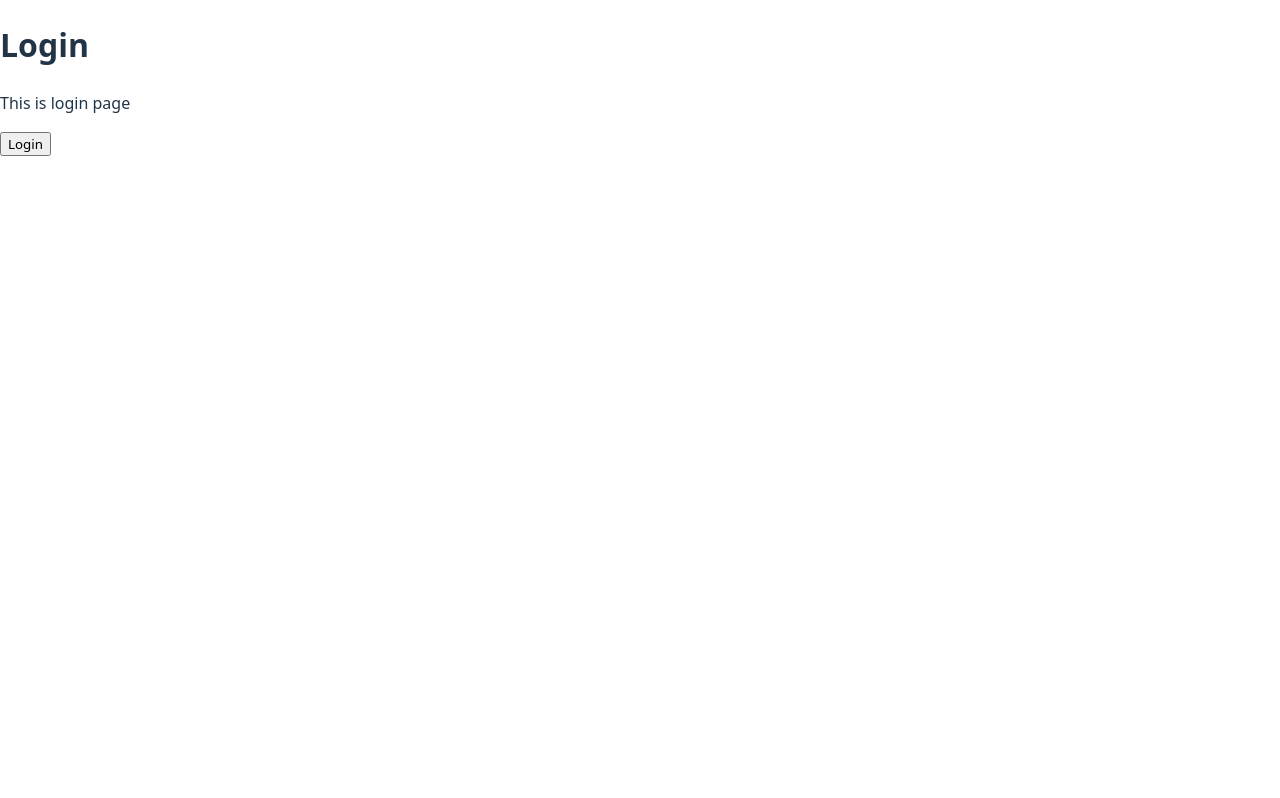
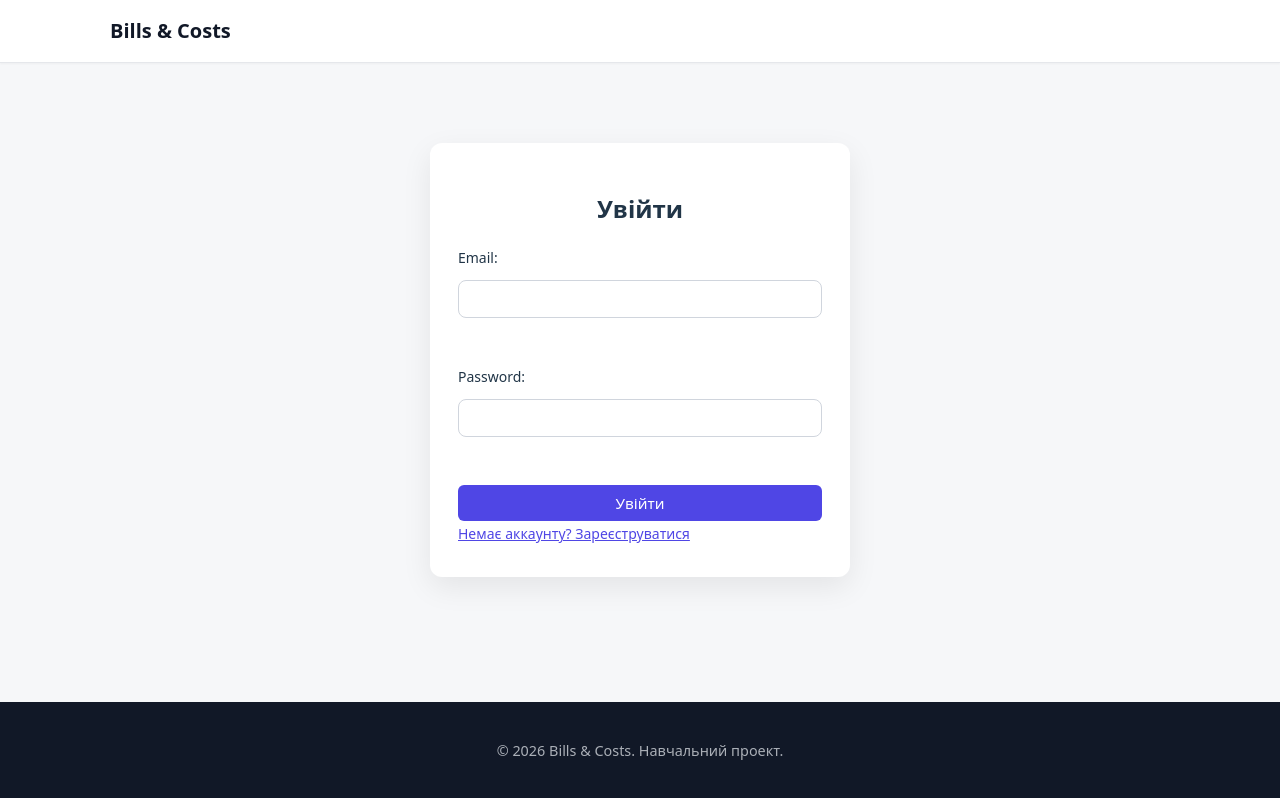
Before and after one commit to Andrii-hn/Utility-costs-tracker, a React (Vite) app: page /login in a window 1280 px wide. Built offline with nearby package versions, Linux system fonts and the light colour scheme.

Commit message:
added styles and update login/registration

```diff
--- a/src/App.jsx
+++ b/src/App.jsx
@@ -2,11 +2,17 @@ import { useState } from 'react'
 import { Route, Routes, Navigate, useNavigate } from 'react-router-dom'
 
 import LandingPage from "./pages/LandingPage/LandingPage"
-import LoginPage from "./pages/LoginPage"
+import LoginPage from "./pages/Auth/LoginPage"
+import RegistrationPage from "./pages/Auth/RegistrationPage"
 import DashboardPage from './pages/DashboardPage'
 import PublicLayout from './components/layout/PublicLayout/PublicLayout'
 
 function App() {
+  const [user, setUser] = useState(() => {
+    const savedUser = localStorage.getItem("user");
+    return savedUser ? JSON.parse(savedUser) : null;
+  })
+
   const [isAuthenticated, setIsAuthenticated] = useState(() => {
     const savedAuth = localStorage.getItem("isAuth")
     return savedAuth === "true"
@@ -18,14 +24,43 @@ function App() {
     navigate("/login");
   }
 
-  const handleLogin = () => {
-    setIsAuthenticated(true)
+  const handleLogin = (email, password) => {
+    const savedUser = localStorage.getItem("user");
+
+    if (!savedUser) {
+      alert("Користувач не знайдений. Зареєструйтесь.");
+      return;
+    }
+
+    const parsedUser = JSON.parse(savedUser);
+
+    if (
+      parsedUser.email !== email ||
+      parsedUser.password !== password
+    ) {
+      alert("Невірний email або пароль");
+      return;
+    }
+
+    localStorage.setItem("isAuth", "true");
+    setUser(parsedUser);
+    setIsAuthenticated(true);
+  }
+
+  const handleRegister = (email, password) => {
+    const newUser = { email, password };
+
+    localStorage.setItem("user", JSON.stringify(newUser))
     localStorage.setItem("isAuth", "true")
+
+    setUser(newUser);
+    setIsAuthenticated(true);
   }
 
   const handleLogout = () => {
+    localStorage.removeItem("isAuth")
+    setUser(null)
     setIsAuthenticated(false)
-    localStorage.removeItem("isAuth", "true")
   }
 
   return (
@@ -36,10 +71,21 @@ function App() {
           </PublicLayout>
         } />
         <Route path="/login" element={
-          (isAuthenticated)
-          ? <Navigate to="/dashboard" />
-          : <LoginPage onLogin={handleLogin} />
-        } />
+          isAuthenticated ? (
+          <Navigate to="/dashboard" />
+          ) : (
+          <PublicLayout>
+            <LoginPage onLogin={handleLogin} />
+          </PublicLayout>
+        )} />
+        <Route path="/register" element={
+          isAuthenticated ? (
+          <Navigate to="/dashboard" />
+          ) : (
+          <PublicLayout>
+            <RegistrationPage onRegister={handleRegister} />
+          </PublicLayout>
+        )} />
         <Route path='/dashboard' element={
           (isAuthenticated)
           ? <DashboardPage onLogout={handleLogout}/>
--- a/src/components/layout/Header/Header.jsx
+++ b/src/components/layout/Header/Header.jsx
@@ -1,6 +1,13 @@
+import { Navigate } from "react-router-dom"
+import { useLocation } from "react-router-dom";
 import styles from "./Header.module.css"
 
 function Header({ onLoginClick }) {
+  const authPages = ["/login", "/register"];
+  const path = useLocation();
+  const pathname = path.pathname;
+  const isAuthPage = authPages.includes(pathname);
+
   return (
     <header className={styles.header}>
       <div className={styles.container}>
@@ -8,11 +15,7 @@ function Header({ onLoginClick }) {
           Bills & Costs
         </div>
 
-        <button
-          className={styles.loginButton}
-          onClick={onLoginClick}>
-            Увійти
-        </button>
+        {!isAuthPage && <button className={styles.loginButton} onClick={onLoginClick}>Увійти</button>}
       </div>
     </header>
   )
--- a/src/components/layout/PublicLayout/PublicLayout.module.css
+++ b/src/components/layout/PublicLayout/PublicLayout.module.css
@@ -6,4 +6,5 @@
 
 .main {
   flex: 1;
+  background-color: #f6f7f9;
 }
--- /dev/null
+++ b/src/pages/Auth/Auth.module.css
@@ -0,0 +1,81 @@
+.container {
+  display: flex;
+  justify-content: center;
+  align-items: center;
+  padding: 80px 0;
+}
+
+.card {
+  width: 100%;
+  max-width: 420px;
+  background-color: #ffffff;
+  padding: 32px 28px;
+  border-radius: 12px;
+  box-shadow: 0 10px 30px rgba(0,0,0,0.08);
+}
+
+.title {
+    margin-bottom: 20px;
+    text-align: center;
+    font-size: 24px;
+}
+
+.error {
+    margin-bottom: 16px;
+    padding: 10px 12px;
+    background-color: #ffecec;
+    color: #b00020;
+    border-radius: 8px;
+    font-size: 14px;
+}
+
+.form {
+  display: flex;
+  flex-direction: column;
+  gap: 12px;
+}
+
+.form label {
+  font-size: 14px;
+  font-weight: 500;
+}
+
+.form input {
+  padding: 10px 12px;
+  font-size: 14px;
+  border-radius: 8px;
+  border: 1px solid #d0d5dd;
+  outline: none;
+}
+
+.form input:focus {
+    border-color: #4f46e5;
+}
+
+.form button {
+  background-color: #4f46e5;
+  color: white;
+  border: none;
+  padding: 8px 16px;
+  font-size: 0.95rem;
+  border-radius: 6px;
+  cursor: pointer;
+  transition: background-color 0.2s ease;
+}
+
+.form button:hover {
+    background-color: #4338ca;
+}
+
+.toggle {
+    margin-top: 16px;
+    background: none;
+    border: none;
+    color: #4f46e5;
+    font-size: 14px;
+    cursor: pointer;
+}
+
+.toggle:hover {
+    text-decoration: underline;
+}
--- /dev/null
+++ b/src/pages/Auth/LoginPage.jsx
@@ -0,0 +1,53 @@
+import { useState } from "react";
+
+import styles from "./Auth.module.css"
+import { Link } from "react-router-dom";
+
+function LoginPage({ onLogin }) {
+  const [email, setEmail] = useState("")
+  const [password, setPassword] = useState("")
+  const [error, setError] = useState("")
+
+  return (
+    <div className={styles.container}>
+      <div className={styles.card}>
+        <h1 className={styles.title}>Увійти</h1>
+
+        {error && <p className={styles.error}>{error}</p>}
+
+        <form className={styles.form} onSubmit={(event) => {
+          event.preventDefault()
+          setError("");
+
+          if (!email.trim() || !password.trim()) {
+            const errorMessage = "Поля порожні!";
+            setError(errorMessage);
+            return
+          } else if (!email.includes("@")) {
+            const errorMessage = "Email неправильного формату!"
+            setError(errorMessage);
+            return
+          } else if (password.length < 6) {
+            const errorMessage = "Пароль короткий!"
+            setError(errorMessage);
+            return
+          } else {
+            onLogin(email, password)
+          }
+
+          }
+        }>
+          <label>Email: </label>
+          <input type="text" value={email} onChange={(event) => setEmail(event.target.value)} /> <br />
+          <label>Password: </label>
+          <input type="password" value={password} onChange={(event) => setPassword(event.target.value)} /> <br />
+          <button type="submit">Увійти</button>
+        </form>
+
+        <Link to="/register" className={styles.toggle}>Немає аккаунту? Зареєструватися</Link>
+      </div>
+    </div>
+  )
+}
+
+export default LoginPage
--- /dev/null
+++ b/src/pages/Auth/RegistrationPage.jsx
@@ -0,0 +1,53 @@
+import { useState } from "react";
+
+import styles from "./Auth.module.css"
+import { Link } from "react-router-dom";
+
+function RegistrationPage({ onRegister }) {
+  const [email, setEmail] = useState("")
+  const [password, setPassword] = useState("")
+  const [error, setError] = useState("")
+
+  return (
+    <div className={styles.container}>
+      <div className={styles.card}>
+        <h1 className={styles.title}>Зареєструватися</h1>
+
+        {error && <p className={styles.error}>{error}</p>}
+
+        <form className={styles.form} onSubmit={(event) => {
+          event.preventDefault()
+          setError("");
+
+          if (!email.trim() || !password.trim()) {
+            const errorMessage = "Поля порожні!";
+            setError(errorMessage);
+            return
+          } else if (!email.includes("@")) {
+            const errorMessage = "Email неправильного формату!"
+            setError(errorMessage);
+            return
+          } else if (password.length < 6) {
+            const errorMessage = "Пароль короткий!"
+            setError(errorMessage);
+            return
+          } else {
+            onRegister(email, password)
+          }
+
+          }
+        }>
+          <label>Email: </label>
+          <input type="text" value={email} onChange={(event) => setEmail(event.target.value)} /> <br />
+          <label>Password: </label>
+          <input type="password" value={password} onChange={(event) => setPassword(event.target.value)} /> <br />
+          <button type="submit">Зареєструватися</button>
+        </form>
+
+        <Link to="/login" className={styles.toggle}>Маєте аккаунт? Увійти</Link>
+      </div>
+    </div>
+  )
+}
+
+export default RegistrationPage
--- a/src/pages/LoginPage.jsx
+++ /dev/null
@@ -1,11 +0,0 @@
-function LoginPage(props) {
-  return (
-    <>
-      <h1>Login</h1>
-      <p>This is login page</p>
-      <button onClick={props.onLogin}>Login</button>
-    </>
-  )
-}
-
-export default LoginPage
```
